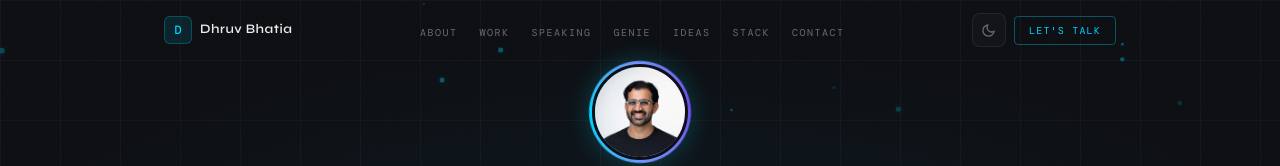
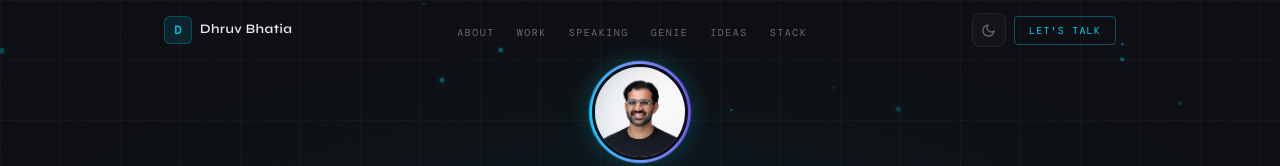
Before and after one commit to dbhatia26/dhruv_bhatia_website, a Next.js app in the folder dhruv-site/: page / in a window 1280 px wide. Shown: the top 166 px of the page. Built offline with nearby package versions, Linux system fonts and the light colour scheme; a web font is replaced by a local one.

Commit message:
Update Nav.tsx

```diff
--- a/dhruv-site/components/ui/Nav.tsx
+++ b/dhruv-site/components/ui/Nav.tsx
@@ -10,7 +10,6 @@ const navLinks = [
   { href: '#genie', label: 'Genie' },
   { href: '#ideas', label: 'Ideas' },
   { href: '#stack', label: 'Stack' },
-  { href: '#contact', label: 'Contact' },
 ]
 
 export default function Nav() {
```
